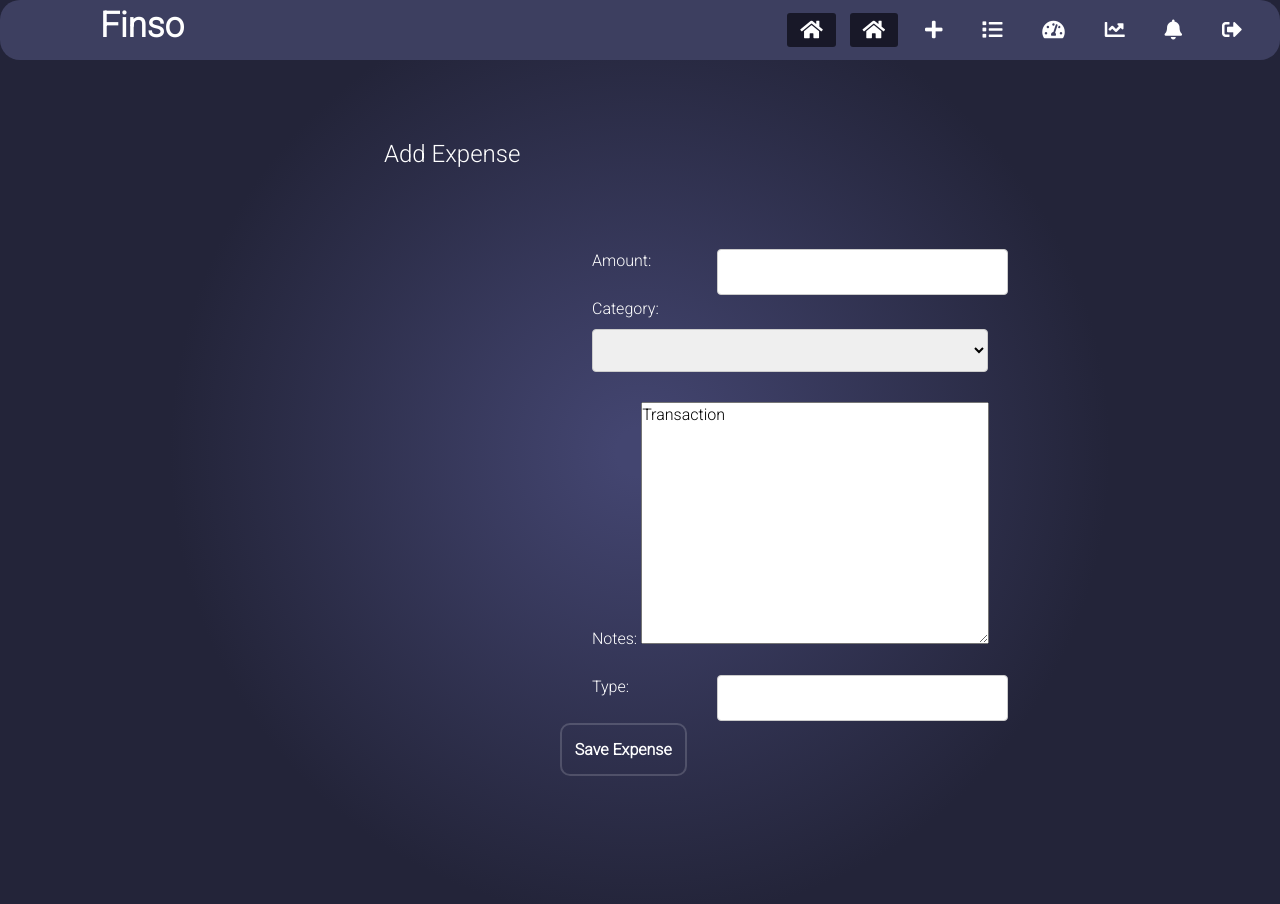
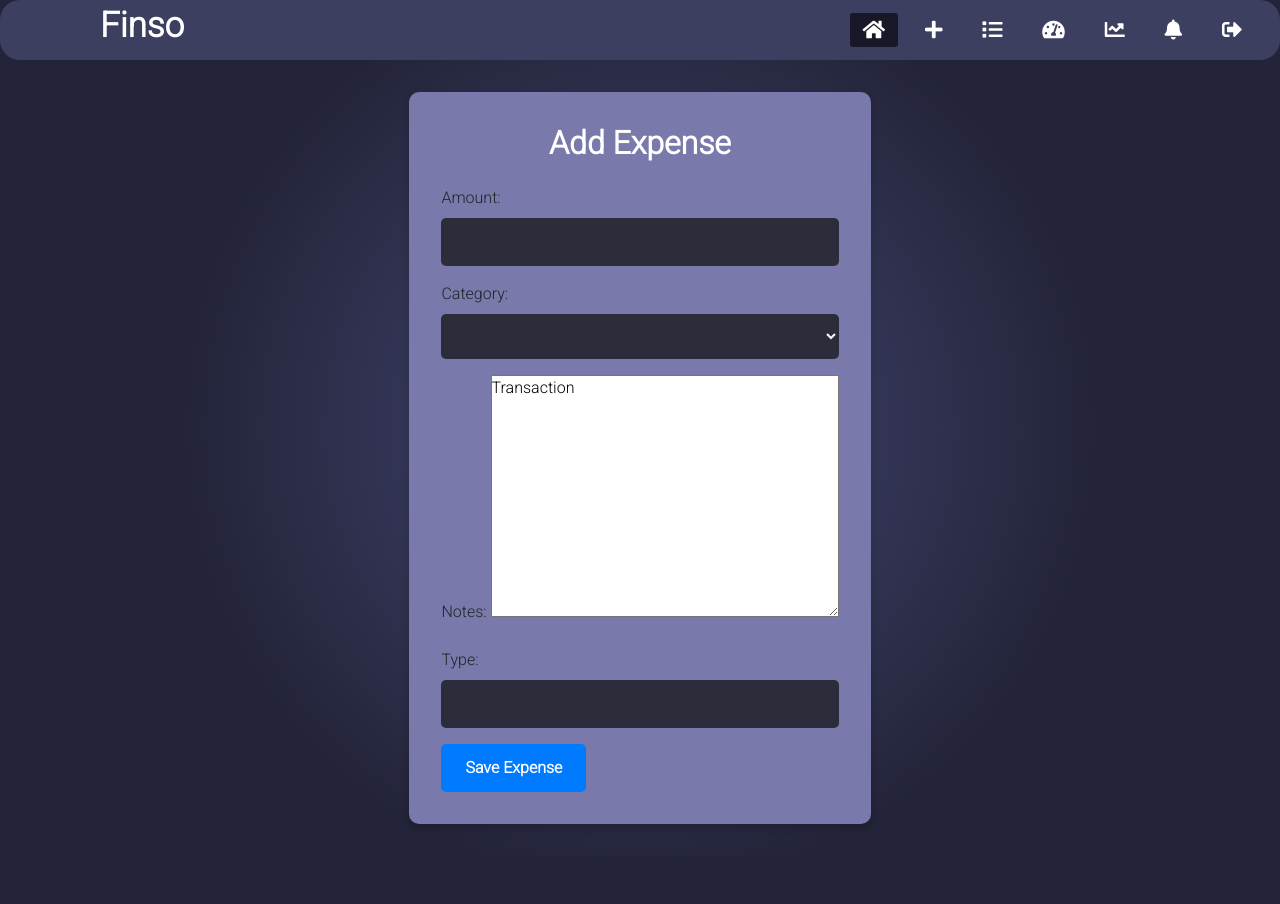
Before and after one commit to Vardhan-Mundada/Binary_Brigade_SGU, a Django app: page /add_expense/ in a window 1280 px wide. After the commit the page ends 824 px from the top, so only its background shows below. Run offline with Django 5.2, Linux system fonts and the light colour scheme; the visitor is signed in with stand-in values (Sample User, id 1); data that the repository does not hold is empty; parts of the project's set-up code (start-up, migrations or seed data) failed here and were passed over; some libraries are stand-ins or nearby versions.

Commit message:
Frontend

```diff
--- a/FinsoProject/main/templates/add_expense.html
+++ b/FinsoProject/main/templates/add_expense.html
@@ -1,4 +1,3 @@
-<!-- templates/add_expense.html -->
 {% extends 'base.html' %}
 
 {% block title %}Add Expense{% endblock %}
@@ -7,141 +6,111 @@
 {% load static %}
 <link rel="stylesheet" href="{% static 'style.css' %}">
 <style>
+/* Container for the entire form */
 .expense-container {
   max-width: 600px;
-  margin: 0 auto;
-  padding: 40px;
-  background-color: #f9f9f9;
-  border-radius: 8px;
-  box-shadow: 0 0 10px rgba(0, 0, 0, 0.1);
-  text-align: center;
-  margin-top: 1rem;
+  margin: 2rem auto;
+  padding: 2rem;
+  background-color: #7979ab;
+  border-radius: 10px;
+  box-shadow: 0 4px 8px rgba(0, 0, 0, 0.2);
+  animation: fadeIn 0.5s ease-in-out;
 }
 
+/* Title style */
 h1 {
-  margin-top: 0;
-  margin-bottom: 20px;
-  color: #333;
-  font-size: 24px;
+  color: #ffffff;
+  font-size: 2rem;
+  font-weight: 600;
+  margin-bottom: 1.5rem;
+  text-align: center;
 }
 
+/* Style for each form group */
 .form-group {
-  margin-bottom: 20px;
+  margin-bottom: 1.5rem;
+  color: #ffffff;
 }
 
+/* Input labels styling */
 .input-label {
   font-weight: bold;
+  margin-bottom: 0.5rem;
   display: block;
-  margin-bottom: 10px;
+  color: #cccccc;
 }
 
+/* Common styles for inputs and select elements */
 input[type="text"],
 input[type="number"],
 select,
 input[type="date"] {
-  width: calc(100% - 20px);
-  padding: 10px;
-  border: 1px solid #ccc;
-  border-radius: 4px;
-  box-sizing: border-box;
-  margin-bottom: 14px;
+  width: 100%;
+  padding: 12px;
+  border: none;
+  border-radius: 5px;
+  background-color: #2c2c3b;
+  color: #ffffff;
+  font-size: 1rem;
   transition: border-color 0.3s ease;
 }
 
+/* Focus styles for inputs and select elements */
 input[type="text"]:focus,
 input[type="number"]:focus,
 select:focus,
 input[type="date"]:focus {
-  border-color: #333;
+  outline: none;
+  border: 2px solid #007bff;
 }
 
-.btn-save {
-  background-color: #45a049;
-  margin-top: 10px;
-  margin-right: 10px; /* Add margin between buttons */
-  color: #fff;
-  padding: 10px 20px;
+/* Button styles */
+.btn-save,
+.btn-back {
+  display: inline-block;
+  background-color: #007bff;
+  color: #ffffff;
+  padding: 0.75rem 1.5rem;
   border: none;
-  border-radius: 4px;
+  border-radius: 5px;
   cursor: pointer;
-  font-size: 16px;
-  transition: background-color 0.3s ease;
-  margin-bottom: 1rem;
-}
-
-.btn-back {
-  background-color: #45a049;
-  padding-top: 20px;
-  margin-top: 1rem;
-  color: #fff;
-  padding: 10px 20px;
-  border: none;
-  border-radius: 4px;
-  cursor: pointer;
-  font-size: 16px;
-  transition: background-color 0.3s ease;
-  text-decoration: none; /* Remove underline */
+  font-size: 1rem;
+  font-weight: 600;
+  transition: background-color 0.3s ease, transform 0.3s ease;
 }
 
 .btn-save:hover,
 .btn-back:hover {
-  background-color: #0ca90f;
+  background-color: #0056b3;
+  transform: translateY(-2px);
 }
 
-/* Animation */
-@keyframes fadeIn {
-  from {
-    opacity: 0;
+/* Responsive design for mobile devices */
+@media screen and (max-width: 600px) {
+  .expense-container {
+    padding: 1.5rem;
   }
-  to {
-    opacity: 1;
+
+  h1 {
+    font-size: 1.5rem;
+  }
+
+  .btn-save,
+  .btn-back {
+    width: 100%;
+    margin-bottom: 1rem;
   }
 }
 
-.expense-container {
-  animation: fadeIn 0.5s ease-in-out;
-}
+</style>
 
-.exp-form {
-  margin-top: 2rem;
-  color: white; margin-left:10rem; padding: 3rem;
-  text-align: left;
-}
-
-.exp-form form{
-  margin-top: 2rem;
-  color: white; margin-left:10rem; padding: 3rem;
-  text-align: left;
-  min-width: 40vw;
-}
-.exp-form form input{
-  max-width: 70%;
-  float: right;
-}
-@media screen and (max-width: 600px) {
-  .expense-container {
-    padding: 20px;
-  }
-  .exp-form{
-
-    margin-left: 0;
-    margin-top: 0;
-    text-align: center;
-  }
-}
-
-
-</style>
-<div class="exp-form">
-    <h1 style="color: white;">Add Expense</h1>
+<div class="expense-container">
+    <h1>Add Expense</h1>
 
     <form method="post" action="{% url 'add_expense' %}">
         {% csrf_token %}
         {{ form.as_p }}
-        <button type="submit" style="text-decoration: none; margin-left: -2rem; background: transparent; border: 2px solid rgba(255, 255, 255, 0.164); border-radius: 10px; padding: 0.8rem; color: white; font-size: 1rem; font-weight: 700; ">Save Expense</button>
+        <button type="submit" class="btn-save">Save Expense</button>
     </form>
-    <div style="margin-top: 2rem;">
-
-  </div>
 </div>
 {% endblock %}
--- a/FinsoProject/main/templates/base.html
+++ b/FinsoProject/main/templates/base.html
@@ -26,22 +26,20 @@
                 </label>
             </li>
             {% if user.is_authenticated %}
-            <li><a class="active" href="{% url 'login' %}"><i class="fas fa-home icon"></i>
-                <p>Home</p>
-            </a></li>
+
             <li><a class="active" href="{% url 'profile' %}"><i class="fas fa-home icon"></i>
                 <p>Profile</p>
             </a></li>
             <li><a href="{% url 'addall' %}"><i class="fas fa-plus"></i>
                     <p>Add</p>
                 </a></li>
-            <li><a href="{% url 'analytics' %}"><i class="fas fa-list icon"></i>
+            <li><a href="{% url 'transactions_list' %}"><i class="fas fa-list icon"></i>
                     <p>List</p>
                 </a></li>
             <li><a href="{% url 'dashboard' %}"><i class="fas fa-tachometer-alt icon"></i>
                     <p>Dashboard</p>
                 </a></li>
-            <li><a href="#"><i class="fas fa-chart-line icon"></i>
+            <li><a href="{% url 'analytics' %}"><i class="fas fa-chart-line icon"></i>
                     <p>Analytics</p>
                 </a></li>
             <li><a href="{% url 'notifications' %}"><i class="fas fa-bell icon"></i>
--- a/FinsoProject/main/templates/home.html
+++ b/FinsoProject/main/templates/home.html
@@ -29,6 +29,7 @@
         rgba(67, 69, 112, 1) 3%,
         rgba(35, 36, 57, 1) 60%);
     color: #ffffff;
+    justify-content: flex-start;
     /* Dark color */
   }
 
--- a/FinsoProject/main/templates/notifications.html
+++ b/FinsoProject/main/templates/notifications.html
@@ -10,6 +10,9 @@
         justify-content: flex-start;
     }
     }
+    body{
+        justify-content: flex-start;
+        }
 </style>
 <div class="container mt-4">
     <h2 class="mb-4 text-center">Budget Notifications</h2>
--- a/FinsoProject/main/views.py
+++ b/FinsoProject/main/views.py
@@ -307,7 +307,7 @@ def login(request):
             print(list_of_msgs)
             # add_to_db(list_of_msgs, request)
 
-            return redirect('analytics')
+            return redirect('home')
         else:
             messages.error(request, 'Invalid username or password.')
     else:
@@ -602,7 +602,8 @@ from django.contrib.auth.decorators import login_required
 from reportlab.lib.pagesizes import letter
 from reportlab.lib import colors
 from reportlab.lib.styles import getSampleStyleSheet
-from reportlab.platypus import SimpleDocTemplate, Table, TableStyle, Paragraph, Spacer, Image, PageBreak
+from reportlab.platypus import SimpleDocTemplate, Table, TableStyle, Paragraph, Spacer, PageBreak
+from reportlab.platypus import Image as Im
 from reportlab.lib.units import inch
 from datetime import datetime, timedelta
 
@@ -627,11 +628,13 @@ def export_report(request, format='pdf'):
 
         styles = getSampleStyleSheet()
         title = Paragraph("Expense Report for the Last 7 Days", styles['Title'])
-        summary = Paragraph(f"Generated on {datetime.now().strftime('%Y-%m-%d %H:%M:%S')}", styles['Normal'])
+        summary = Paragraph(f"Generated on {datetime.now().strftime('%d:%m:%Y %H:%M')}", styles['Normal'])
 
         data = [['Date', 'Amount', 'Notes', 'Category']]
         for index, row in df.iterrows():
-            data.append([row['transaction_date'], row['amount'], row['notes'], row['category__name']])
+            formatted_date = row['transaction_date'].strftime('%d:%m:%Y %H:%M')
+            truncated_notes = (row['notes'][:30] + '...') if len(row['notes']) > 30 else row['notes']
+            data.append([formatted_date, row['amount'], truncated_notes, row['category__name']])
 
         transaction_table = Table(data, colWidths=[2 * inch, 1.5 * inch, 3 * inch, 1.5 * inch])
         transaction_table.setStyle(TableStyle([
@@ -670,7 +673,7 @@ def export_report(request, format='pdf'):
         plt.close()
         img_buffer.seek(0)
 
-        report_image = Image(img_buffer, 4.5 * inch, 2.5 * inch)
+        report_image = Im(img_buffer, 4.5 * inch, 2.5 * inch)
 
         elements = [title, summary, Spacer(1, 12), Paragraph("Transactions:", styles['Heading2']), transaction_table,
                     PageBreak(),
@@ -682,7 +685,6 @@ def export_report(request, format='pdf'):
         buffer.close()
 
         return response
-
 
 
 def parse_time_period(preprocessed_input):
```
Also changed, not shown: FinsoProject/main/templates/add_recurring_expense.html (+111 -10 lines), FinsoProject/main/templates/dashboard.html (+39 -14 lines), FinsoProject/main/templates/transactions_list.html (+22 -2 lines).
